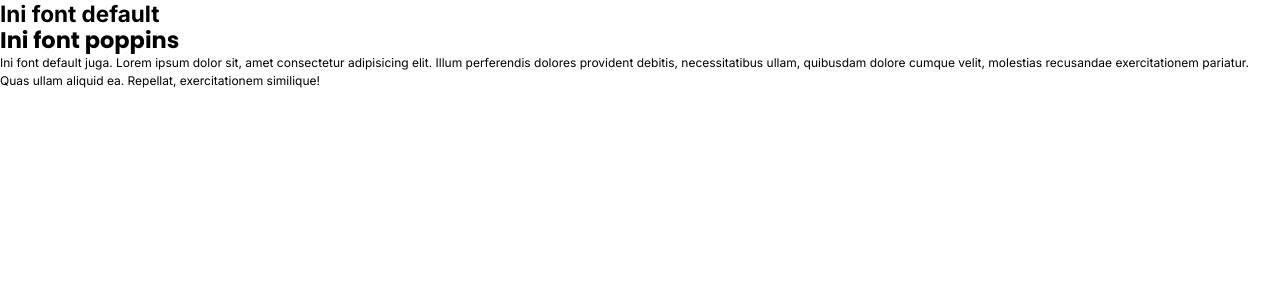
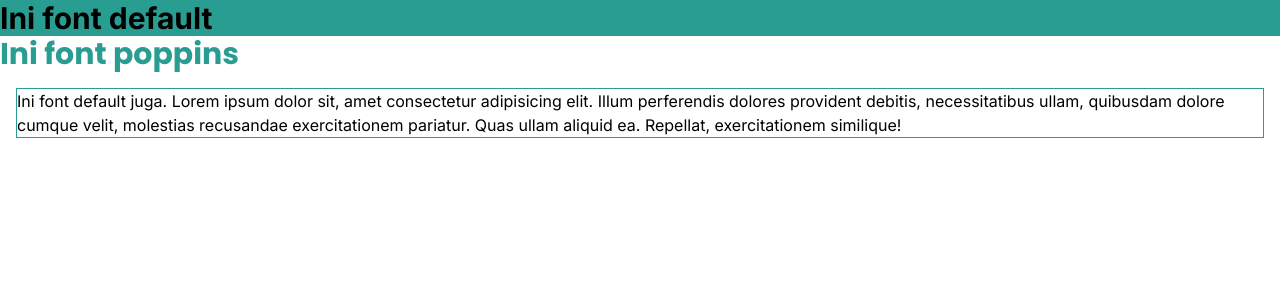
Before and after one commit to zarifahdara/admin-ui, a React (Vite) app: page / in a window 1280 px wide. Shown: the top 300 px of the page. Built offline with nearby package versions, Linux system fonts and the light colour scheme.

Commit message:
custom color

```diff
--- a/src/App.css
+++ b/src/App.css
@@ -1,12 +1,25 @@
 @import url('https://fonts.googleapis.com/css2?family=Inter:ital,opsz,wght@0,14..32,100..900;1,14..32,100..900&family=Poppins:ital,wght@0,100;0,200;0,300;0,400;0,500;0,600;0,700;0,800;0,900;1,100;1,200;1,300;1,400;1,500;1,600;1,700;1,800;1,900&display=swap');
 
-html {
-    font-size: 75%;
-}
 
 @import "tailwindcss";
 
 @theme {
   --font-body: "Inter", sans-serif;
   --font-poppins: "Poppins", sans-serif;
+
+  --color-primary: #299d91;
+    --color-primary: #299d91;
+  --color-secondary: #525256;
+  --color-defaultBlack: #191919;
+  --color-gray-01: #666666;
+  --color-gray-02: #878787;
+  --color-gray-03: #9f9f9f;
+  --color-gray-05: #e8e8e8;
+  --color-gray-06: #f3f3f3;
+  --color-special-bg: rgba(210, 210, 210, 0.25);
+  --color-special-bg2: rgba(255, 255, 255, 0.7);
+  --color-special-bg3: rgba(255, 255, 255, 0.08);
+  --color-special-mainBg: #f4f5f7;
+  --color-special-green: #4daf6e;
+  --color-special-red: #e73d1c;
 }
--- a/src/App.jsx
+++ b/src/App.jsx
@@ -3,9 +3,9 @@ import "./App.css";
 function App() {
   return (
     <>
-      <h1 className="text-3xl font-bold">Ini font default</h1>
-      <h1 className="text-3xl font-bold font-poppins">Ini font poppins</h1>
-      <p>
+      <h1 className="text-3xl font-bold bg-primary">Ini font default</h1>
+      <h1 className="text-3xl font-bold font-poppins text-primary">Ini font poppins</h1>
+      <p className="m-4 border border-primary">
         Ini font default juga. Lorem ipsum dolor sit, amet consectetur
         adipisicing elit. Illum perferendis dolores provident debitis,
         necessitatibus ullam, quibusdam dolore cumque velit, molestias
```
